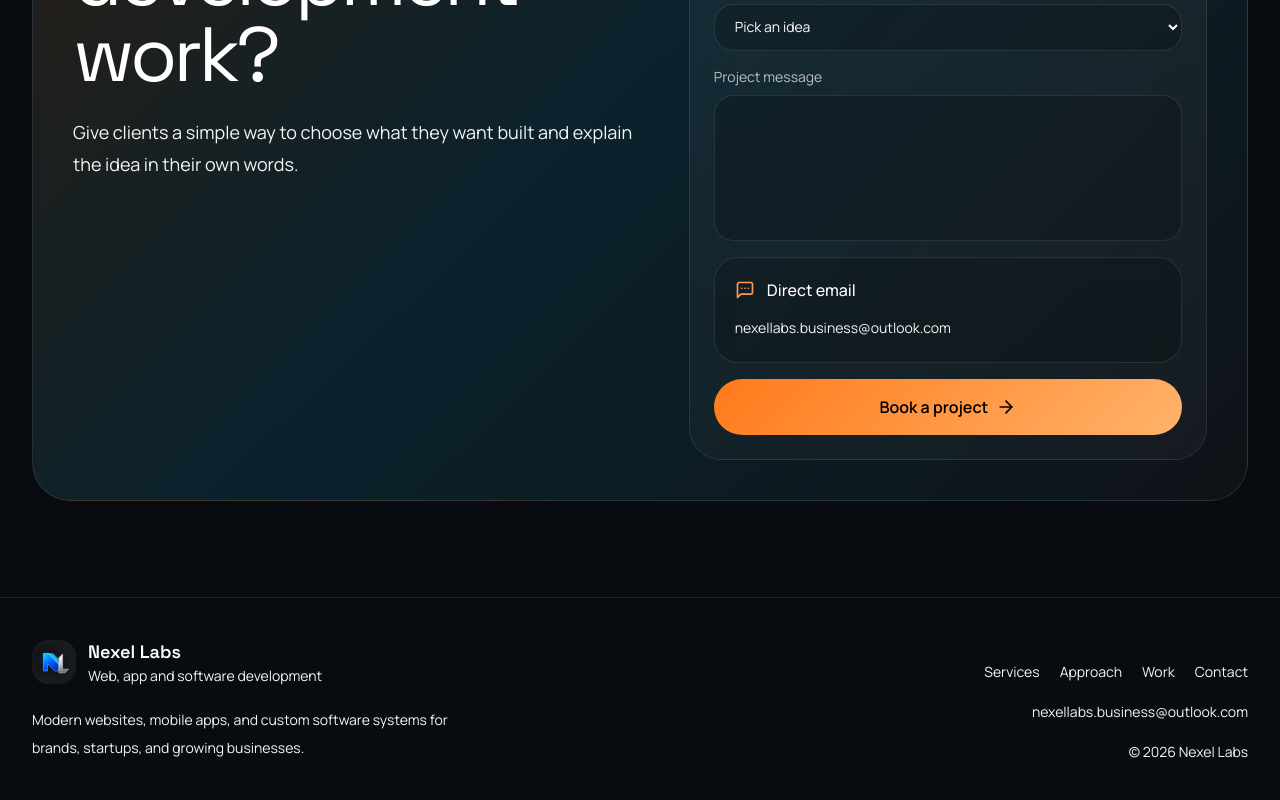
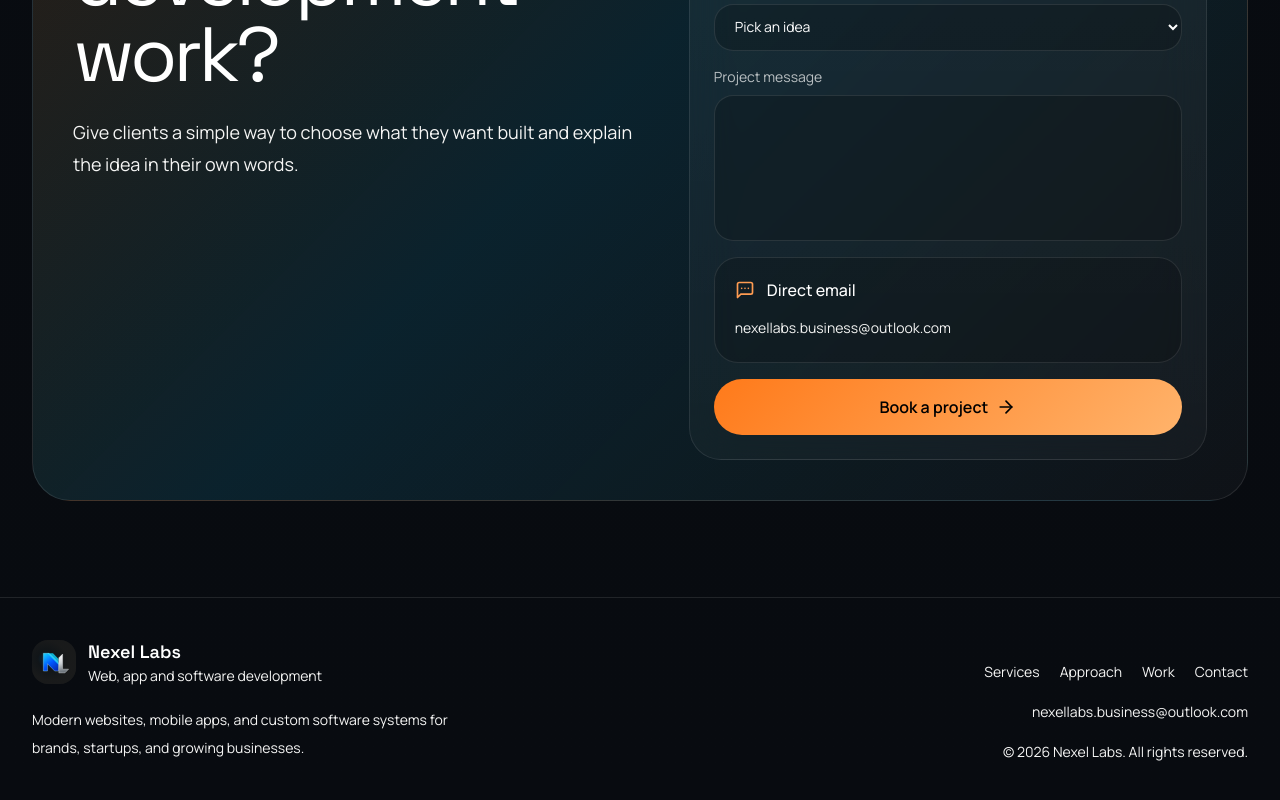
Before and after one commit to NexelGames71/NexelLabs, a Next.js app: page / in a window 1280 px wide. Shown: the part 7216-8016 px from the top of the page. Built offline with nearby package versions, Linux system fonts and the light colour scheme.

Commit message:
Update footer copyright

```diff
--- a/app/page.tsx
+++ b/app/page.tsx
@@ -760,7 +760,7 @@ export default function Home() {
             <a href="mailto:nexellabs.business@outlook.com" className="transition hover:text-white">
               nexellabs.business@outlook.com
             </a>
-            <p className="text-white/38">© 2026 Nexel Labs</p>
+            <p className="text-white/38">© 2026 Nexel Labs. All rights reserved.</p>
           </div>
         </div>
       </footer>
```
